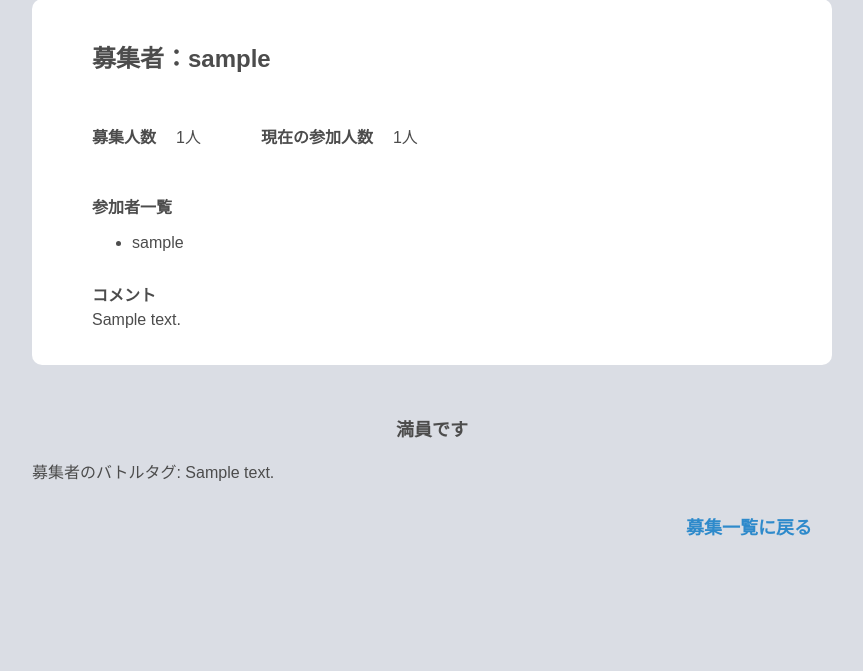
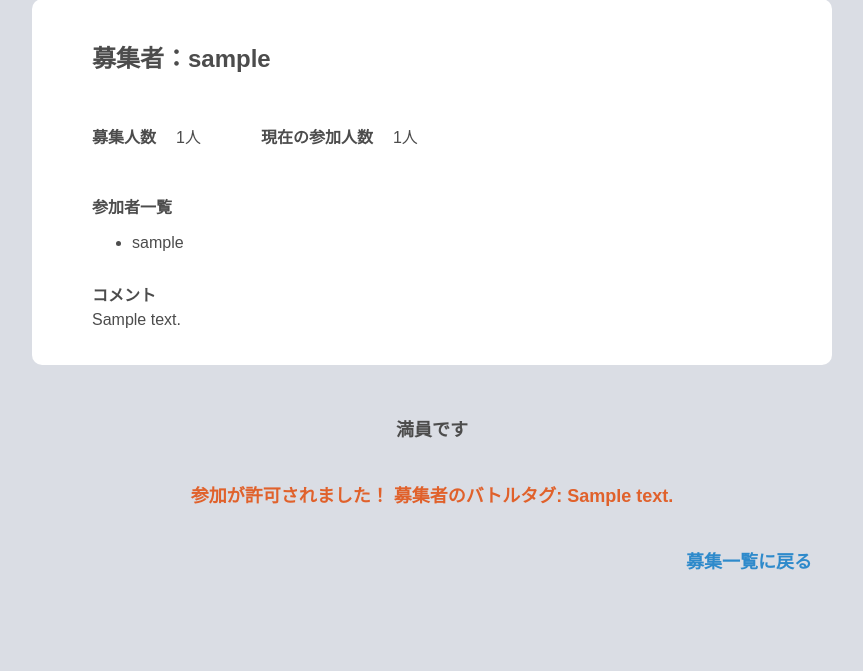
Before and after one commit to SakuraWada/road_map, a Django app: template overwin/templates/overwin/party_recruitment/party_recruitment_detail.html in a window 1280 px wide. Shown: the part 265-936 px from the top of the page, without its empty margins (208-1071 px from the left). Before the commit the page ends 801 px from the top, so only its background shows below. Run offline with Django 4.2, Linux system fonts and the light colour scheme; tables that the repository leaves empty hold one stand-in row (values such as "Sample post"); the template is opened without the code that fills it: values that come from a table or form of the project are taken from there, most other values are stand-ins (such as "Sample title", 1, 10 or a date in 2020).

Commit message:
参加が許可された場合のコメントにデザイン

```diff
--- a/overwin/static/overwin/css/party_recruitment/party_recruitment_detail.css
+++ b/overwin/static/overwin/css/party_recruitment/party_recruitment_detail.css
@@ -116,3 +116,13 @@ a{
     border-radius: 5px;
     padding: 5px 10px;
 }
+
+/* 申請が許可された場合 */
+.applyed-message{
+    text-align: center;
+    font-weight: 600;
+    font-size: large;
+    color: #E0612B;
+    margin-top: 40px;
+    margin-bottom: 40px;
+}
--- a/overwin/templates/overwin/party_recruitment/party_recruitment_detail.html
+++ b/overwin/templates/overwin/party_recruitment/party_recruitment_detail.html
@@ -89,7 +89,7 @@
         </form>
     {% endif %}
     {% if approved_message %}
-        <p>募集者のバトルタグ: {{ approved_message }}</p>
+        <p class="applyed-message">参加が許可されました！ 募集者のバトルタグ: {{ approved_message }}</p>
     {% endif %}
 {% endif %}
 <div class="list-link-area"><a href="{% url 'overwin:party_recruitment_list'%}" class="btn btn-secondary list-link">募集一覧に戻る</a></div>
```
